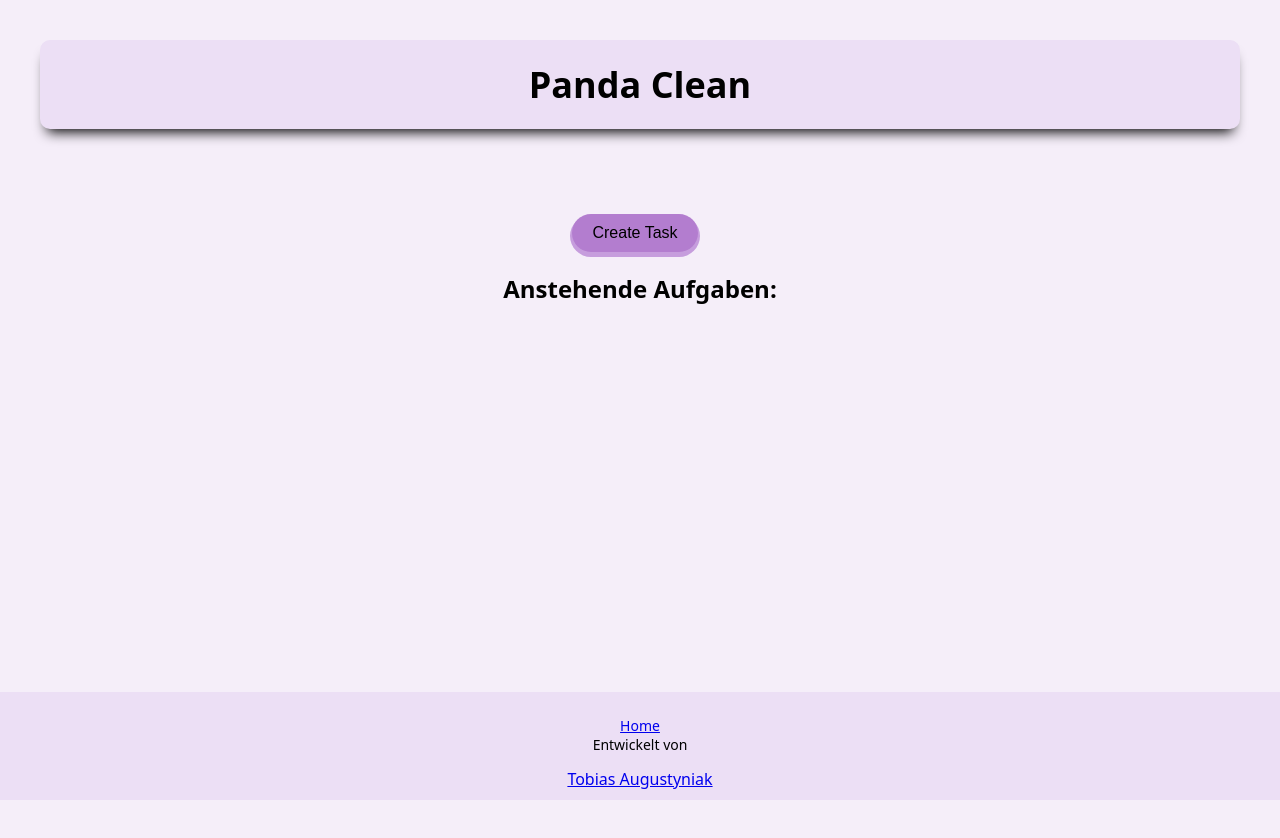
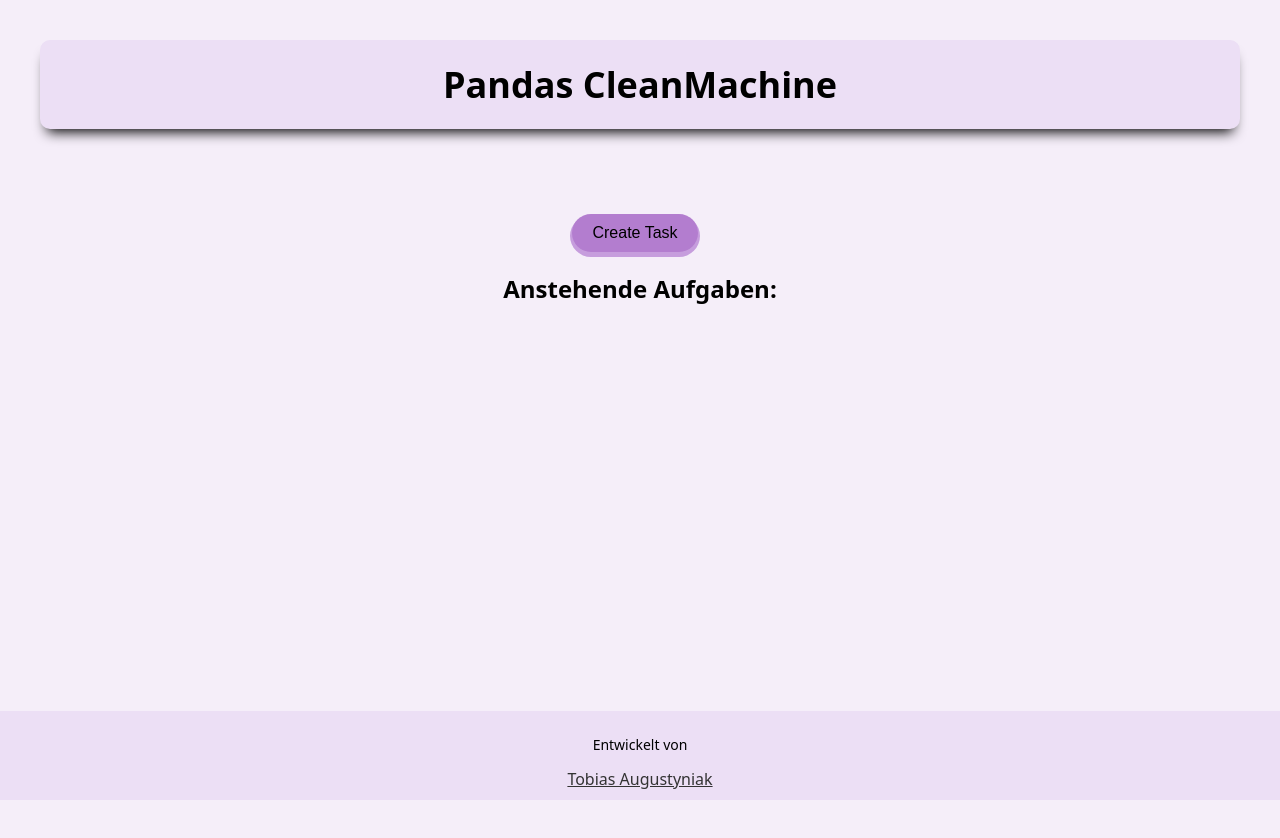
Before and after one commit to TobiAugust/capstone-project, a Next.js app: page / in a window 1280 px wide. Shown: the top 838 px of the page. Built offline with nearby package versions, Linux system fonts and the light colour scheme.

Commit message:
Fix some buxs and change title

```diff
--- a/components/Footer.js
+++ b/components/Footer.js
@@ -2,7 +2,7 @@
 
 const Footer = styled.footer`
   margin-top: 40px;
-  position: fixed;
+  position: sticky;
   bottom: 0;
   background-color: #ecdff5;
   width: 100%;
--- a/components/Header.js
+++ b/components/Header.js
@@ -25,7 +25,7 @@
 const Header = () => {
   return (
     <HeaderContainer>
-      <Heading>Panda Clean</Heading>
+      <Heading>Pandas CleanMachine</Heading>
     </HeaderContainer>
   );
 };
--- a/components/TaskItem.js
+++ b/components/TaskItem.js
@@ -3,10 +3,9 @@
 import Button from "../components/Button";
 
 const TaskItemContainer = styled.div`
-  border: 1px solid #ccc;
   background-color: #ddc6ec;
   padding: 10px;
-  text-align: left;
+  text-align: center;
   box-shadow: 0px 10px 13px -7px #000000, 5px 5px 15px 5px rgba(0, 0, 0, 0);
 `;
 
--- a/pages/index.js
+++ b/pages/index.js
@@ -169,13 +169,9 @@
         </Container>
       </MainContainer>
       <Footer>
-        <FooterText>
-          <a href="/">Home</a>
-          <br></br>
-          Entwickelt von{" "}
-        </FooterText>
-        <FooterLink>
-          <a href="https://github.com/TobiAugust">Tobias Augustyniak</a>
+        <FooterText>Entwickelt von</FooterText>
+        <FooterLink href="https://github.com/TobiAugust">
+          Tobias Augustyniak
         </FooterLink>
       </Footer>
     </>
```
